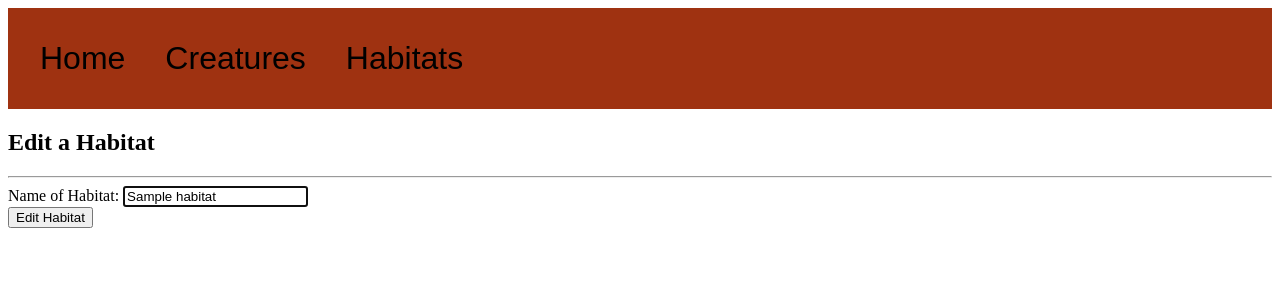
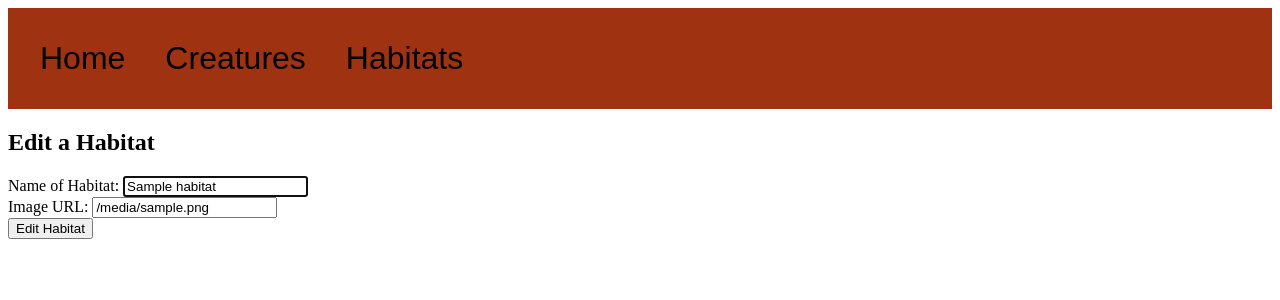
Before and after one commit to BJPORTER123/python-project, a Flask app: page /habitats/1/edit in a window 1280 px wide. Shown: the top 300 px of the page. Run offline with Flask 2, Linux system fonts and the light colour scheme; a database or web service that is not in the repository returns one stand-in record (values such as "Sample title"); some libraries are stand-ins or nearby versions; some web fonts are replaced.

Commit message:
i need to get 50

```diff
--- a/controllers/myth_controller.py
+++ b/controllers/myth_controller.py
@@ -43,10 +43,12 @@ def create_creature():
     buying_cost = request.form['buying_cost']
     selling_price = request.form['selling_price']
     image = request.form['image']
-
+    if image.strip() == "":
+        image = "https://media.istockphoto.com/id/1357365823/vector/default-image-icon-vector-missing-picture-page-for-website-design-or-mobile-app-no-photo.jpg?s=612x612&w=0&k=20&c=PM_optEhHBTZkuJQLlCjLz-v3zzxp-1mpNQZsdjrbns="
     creature = Creature(name, habitat, description, quantity, buying_cost, selling_price, image)
     creature_repo.save(creature)
     return redirect("/creatures")
+
 
 # 6 edit creature template
 @creatures_blueprint.route("/creatures/<id>/edit", methods = ['GET'])
@@ -65,10 +67,10 @@ def update_creature(id):
     selling_price = request.form ['selling_price']
     habitat = habitat_repo.select(request.form['habitat_id'])
     image = request.form['image']
-
     creature = Creature(name, habitat, description, quantity, buying_cost, selling_price, image, id)
     creature_repo.update(creature)
     return redirect("/creatures")
+
 
 # HABITATS CONTROLLER SECTION
 # 1 Display all habitats
@@ -84,7 +86,7 @@ def show_habitat(id):
     return render_template("/habitats/show.html", habitat = habitat)
 
 # 3 delete a habitat
-@habitats_blueprint.route("/habitat/<id>/delete", methods = ['POST'])
+@habitats_blueprint.route("/habitats/<id>/delete", methods = ['POST'])
 def destroy_habitat(id):
     habitat_repo.delete(id)
     return redirect("/habitats")
@@ -98,7 +100,10 @@ def new_habitat():
 @habitats_blueprint.route("/habitats", methods = ['POST'])
 def create_habitat():
     name = request.form['name']
-    habitat = Habitat(name)
+    image = request.form['image']
+    if image.strip() == "":
+        image = "https://media.istockphoto.com/id/1357365823/vector/default-image-icon-vector-missing-picture-page-for-website-design-or-mobile-app-no-photo.jpg?s=612x612&w=0&k=20&c=PM_optEhHBTZkuJQLlCjLz-v3zzxp-1mpNQZsdjrbns="
+    habitat = Habitat(name, image)
     habitat_repo.save(habitat)
     return redirect("/habitats")
 
@@ -112,6 +117,7 @@ def edit_habitat(id):
 @habitats_blueprint.route("/habitats/<id>/update", methods = ['POST'])
 def update_habitat(id):
     name = request.form['name']
-    habitat = Habitat(name, id)
+    image = request.form['image']
+    habitat = Habitat(name, image, id)
     habitat_repo.update(habitat)
     return redirect("/habitats")
--- a/db/shop_myth.sql
+++ b/db/shop_myth.sql
@@ -3,7 +3,8 @@ DROP TABLE habitats;
 
 CREATE TABLE habitats(
     id SERIAL PRIMARY KEY,
-    name VARCHAR(255)
+    name VARCHAR(255),
+    image VARCHAR(255)
 );
 
 CREATE TABLE creatures(
--- a/models/habitat.py
+++ b/models/habitat.py
@@ -1,4 +1,5 @@
 class Habitat:
-    def __init__(self, name, id = None):
+    def __init__(self, name, image = None, id = None):
         self.name = name
+        self.image = image
         self.id = id
--- a/repositories/creature_repository.py
+++ b/repositories/creature_repository.py
@@ -44,5 +44,5 @@ def save(creature):
 
 def update(creature):
     sql = "UPDATE creatures SET (name, habitat_id, description, quantity, buying_cost, selling_price, image) = (%s, %s, %s, %s, %s,%s, %s) WHERE id = %s"
-    values = [creature.name, creature.habitat.id, creature.description, creature.quantity, creature.buying_cost, creature.selling_price, creature.id]
+    values = [creature.name, creature.habitat.id, creature.description, creature.quantity, creature.buying_cost, creature.selling_price, creature.image, creature.id]
     run_sql(sql, values)
--- a/repositories/habitat_repository.py
+++ b/repositories/habitat_repository.py
@@ -8,7 +8,7 @@ def select_all():
     sql = "SELECT * FROM habitats"
     results = run_sql(sql)
     for row in results:
-        habitat = Habitat(row['name'],row['id'])
+        habitat = Habitat(row['name'],row['image'],row['id'])
         habitats.append(habitat)
     return habitats
 
@@ -19,7 +19,7 @@ def select(id):
     results = run_sql(sql, values)
     if results:
         result = results[0]
-        habitat = Habitat(result['name'], result['id'])
+        habitat = Habitat(result['name'], result['image'], result['id'])
     return habitat
 
 def delete_all():
@@ -32,14 +32,14 @@ def delete(id):
     run_sql(sql, values)
 
 def save(habitat):
-    sql = "INSERT INTO habitats (name) VALUES (%s) RETURNING id"
-    values = [habitat.name]
+    sql = "INSERT INTO habitats (name, image) VALUES (%s, %s) RETURNING id"
+    values = [habitat.name, habitat.image]
     results = run_sql(sql,values)
     id = results[0]['id']
     habitat.id =id
     return habitat
 
 def update(habitat):
-    sql = "UPDATE habitats SET name = (%s) WHERE id = %s"
-    values = [habitat.name, habitat.id]
+    sql = "UPDATE habitats SET (name, image) = (%s, %s) WHERE id = %s"
+    values = [habitat.name, habitat.image, habitat.id]
     run_sql(sql,values)
--- a/templates/base.html
+++ b/templates/base.html
@@ -4,7 +4,7 @@
   <meta charset="UTF-8">
   <meta name="viewport" content="width=device-width, initial-scale=1.0">
   <meta http-equiv="X-UA-Compatible" content="ie=edge">
-  <link rel="stylesheet" href="../static/style.css">
+  <link rel="stylesheet" href="/static/style.css">
   <title>Shop</title>
 </head>
 <body>
--- a/templates/creatures/new.html
+++ b/templates/creatures/new.html
@@ -29,6 +29,10 @@
     <label for="selling_price">Selling price:</label>
     <input type="number" name="selling_price" step="0.01" id="selling_price" placeholder="Selling price" required>
   </div>
+  <div>
+    <label for="image">Image URL:</label>
+    <input type="text" name="image" id="image" placeholder="image url">
+  </div>
   <button type="submit">Add New Creature</button>
 
 </form>
--- a/templates/habitats/edit.html
+++ b/templates/habitats/edit.html
@@ -1,15 +1,18 @@
 {% extends "base.html" %}
 {% block content %}
 <header><h2>Edit a Habitat</h2></header>
-<hr>
+<section>
 <form action="/habitats/{{habitat.id}}/update" method="post">
   <div>
     <label for="name"><Title></Title>Name of Habitat:</label>
     <input type="text" id="name" name="name" value="{{habitat.name}}" required autofocus>
   </div>
+  <div>
+    <label for="image">Image URL:</label>
+    <input type="text" name="image" id="image" value={{habitat.image}}>
+  </div>
 
   <button type="submit">Edit Habitat</button>
-
 </form>
-
+</section>
 {% endblock %}
--- a/templates/habitats/new.html
+++ b/templates/habitats/new.html
@@ -4,8 +4,12 @@
 <hr>
 <form action="/habitats" method="post">
   <div>
-    <label for="name"><Title></Title>Name of Habitat:</label>
+    <label for="name">Name of Habitat:</label>
     <input type="text" id="name" name="name" required autofocus>
+  </div>
+  <div>
+    <label for="Image url">Image url:</label>
+    <input type="text" id="image" name="image">
   </div>
   <button type="submit">Add New Habitat</button>
 
--- a/templates/habitats/show.html
+++ b/templates/habitats/show.html
@@ -1,10 +1,9 @@
 {% extends "base.html" %}
 {% block content %}
-
 <header><h1>Habitat</h1></header>
-<hr>
     <div class="content">
-      <h3 class="index-title">{{habitat.name}}</a></h3>
+      <h3 class="index-title"><a class="links" href="/habitats/{{habitat.id}}">{{habitat.name}}</a></h3>
+      <img src="{{habitat.image}}" width="400px" height="400px">
       <p><a href="/habitats/{{habitat.id}}/edit">Edit Habitat</a></p>
     </div>
 {% endblock %}
```
Also changed, not shown: console.py (+12 -12 lines), templates/creatures/edit.html (+6 -4 lines), templates/creatures/index.html (+8 -1 lines), templates/creatures/show.html (+9 -6 lines), templates/habitats/index.html (+9 -7 lines), models/helper.py (deleted).
